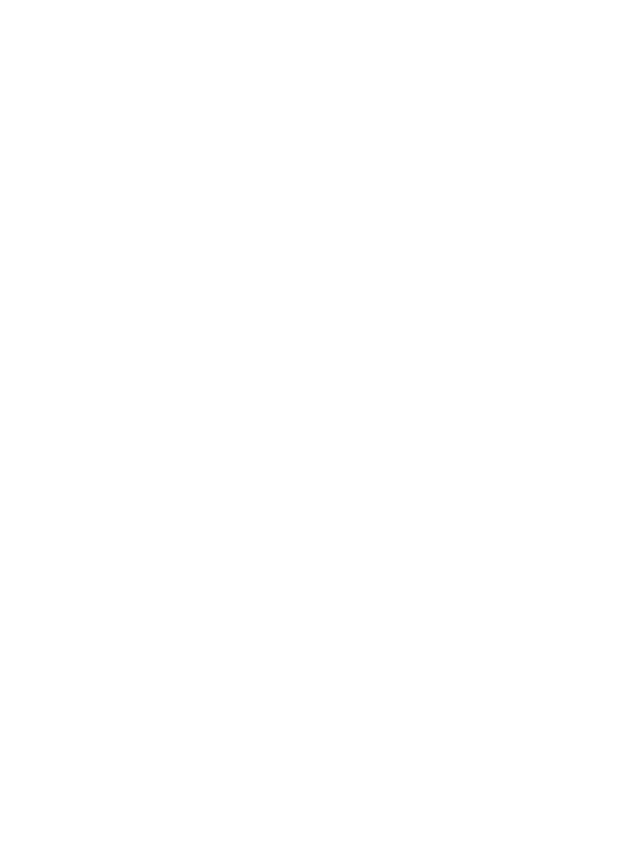
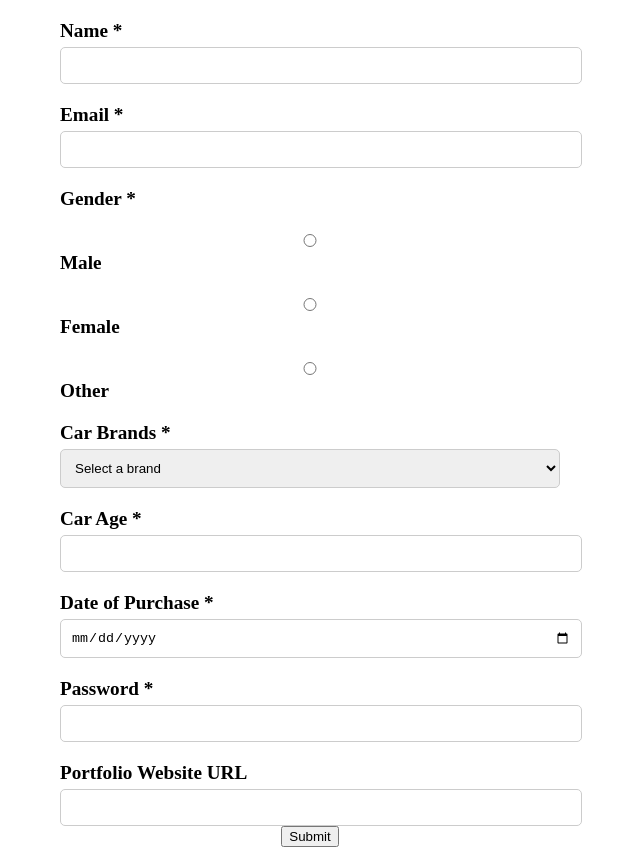
Before and after one commit to acciojob/car-insurance-form-misterKumar, a website: page main.html in a window 1280 px wide. Shown: the whole page, without its empty margins (330-970 px from the left). Before the commit the page ends 800 px from the top, so only its background shows below. Drawn offline with Linux system fonts and the light colour scheme.

Commit message:
created a submission

```diff
--- a/main.html
+++ b/main.html
@@ -8,6 +8,42 @@
 
 <body>
 	<!-- the entire body must be written by student -->
+	<main>
+		<form method="POST">
+		  <label for="name">Name *</label>
+		  <input type="text" id="name" name="name" required>
+
+		  <label for="email">Email *</label>
+		  <input type="email" id="email" name="email" required>
+
+		  <label for="gender">Gender *</label>
+		  <label><input type="radio" id="gender" name="gender" value="male" required>Male</label>
+		  <label><input type="radio" id="gender" name="gender" value="female" required>Female</label>
+		  <label><input type="radio" id="gender" name="gender" value="other" required>Other</label>
+
+		  <label for="cars">Car Brands *</label>
+		  <select id="cars" name="cars" required>
+		    <option value="">Select a brand</option>
+		    <option value="BMW">BMW</option>
+		    <option value="Audi">Audi</option>
+		    <option value="Mercedez">Mercedez</option>
+		  </select>
+
+		  <label for="carage">Car Age *</label>
+		  <input type="number" id="carage" name="carage" required>
+
+		  <label for="dop">Date of Purchase *</label>
+		  <input type="date" id="dop" name="dop" required>
+
+		  <label for="password">Password *</label>
+		  <input type="password" id="password" name="password" required>
+
+		  <label for="portfolio">Portfolio Website URL</label>
+		  <input type="url" id="portfolio" name="portfolio">
+
+		  <button type="submit">Submit</button>
+		</form>
+	</main>
     <script type="text/javascript" src="./script.js">
 </script>
 
--- a/styles.css
+++ b/styles.css
@@ -1,2 +1,53 @@
 
 /* Your CSS Code here. */
+form {
+  max-width: 500px;
+  margin: 0 auto;
+  text-align: center;
+}
+
+label {
+  display: block;
+  margin-top: 20px;
+  font-size: 1.2rem;
+  font-weight: bold;
+  text-align: left;
+}
+
+input,
+select {
+  width: 100%;
+  padding: 10px;
+  border-radius: 5px;
+  border: 1px solid #ccc;
+  margin-top: 5px;
+}
+
+input[type="radio"] {
+  display: inline-block;
+  margin: 0 10px 0 0;
+}
+
+input[type="submit"] {
+  background-color: #4caf50;
+  color: white;
+  border: none;
+  padding: 10px 20px;
+  text-align: center;
+  text-decoration: none;
+  display: inline-block;
+  font-size: 16px;
+  border-radius: 5px;
+  margin-top: 20px;
+  cursor: pointer;
+}
+
+input[type="submit"]:hover {
+  background-color: #3e8e41;
+}
+
+.error {
+  color: red;
+  margin-top: 5px;
+  font-size: 0.8rem;
+}
```
